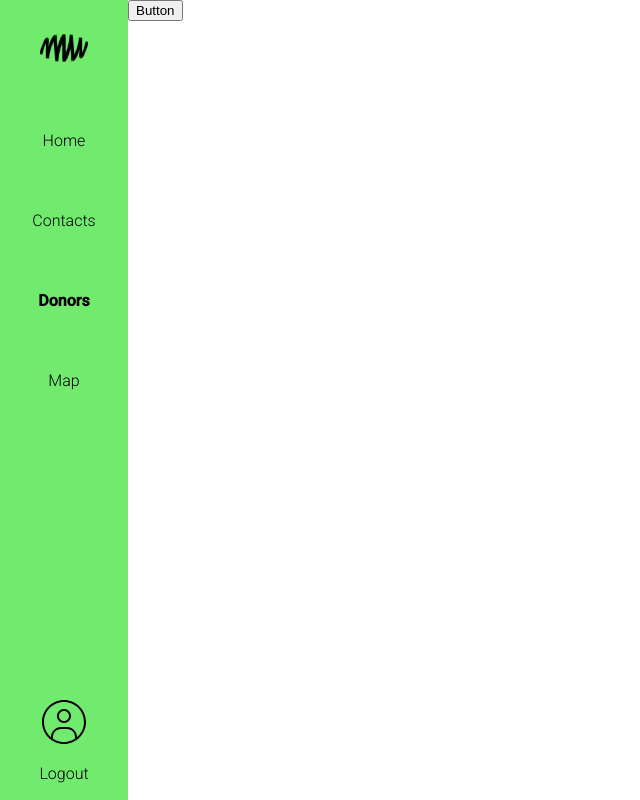
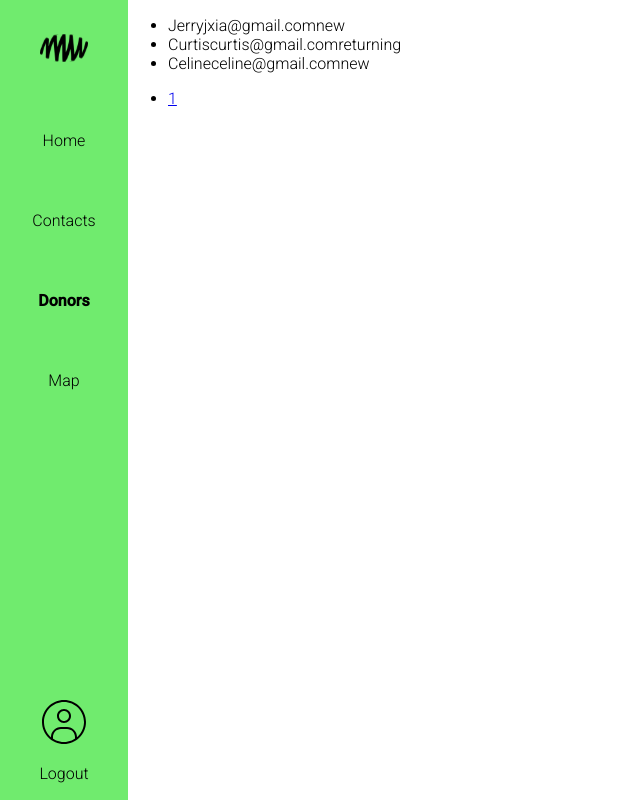
Before and after one commit to hack4impact-mcgill/mu-crm-tool, a React (Create React App) app in the folder frontend/: page /donors in a window 1280 px wide. Shown: the whole page, without its empty margins (0-640 px from the left). Built offline with nearby package versions, Linux system fonts and the light colour scheme; no server answers.

Commit message:
Rough Donor Page with logic

```diff
--- a/frontend/src/components/pages/donors/Posts.tsx
+++ /dev/null
@@ -1,5 +0,0 @@
-import React from "react";
-
-export const Posts = () => {
-  return <div></div>;
-};
--- /dev/null
+++ b/frontend/src/components/pages/donors/donorSlice.ts
@@ -0,0 +1,51 @@
+import { createAsyncThunk, createSlice, PayloadAction } from "@reduxjs/toolkit";
+import type { RootState } from "../../../redux/store";
+import axios from "../../../shared/axios";
+import { Donor } from "./index";
+
+interface DonorState {
+  donors: Donor[];
+  status: "idle" | "pending" | "succeeded" | "failed";
+  error: string | null;
+}
+
+const initialState = {
+  donors: [],
+  status: "idle",
+  error: null,
+} as DonorState;
+
+const listDonors = [
+  // dummy data
+  { name: "Jerry", amount: 23.0, returning: false, email: "jxia@gmail.com" },
+  { name: "Curtis", amount: 12.0, returning: true, email: "curtis@gmail.com" },
+  { name: "Celine", amount: 34.0, returning: false, email: "celine@gmail.com" },
+];
+
+export const getDonors = createAsyncThunk("donors/getDonors", async () => {
+  //   const response = await axios.get("/project");
+  return listDonors;
+});
+
+export const donorSlice = createSlice({
+  name: "donor",
+  initialState,
+  reducers: {},
+  extraReducers: (builder) => {
+    builder
+      .addCase(getDonors.pending, (state, _) => {
+        state.status = "pending";
+      })
+      .addCase(getDonors.fulfilled, (state, action) => {
+        state.donors = action.payload;
+        state.status = "succeeded";
+      })
+      .addCase(getDonors.rejected, (state, _) => {
+        state.status = "failed";
+      });
+  },
+});
+
+export const selectDonors = (state: RootState) => state.donor.donors;
+
+export default donorSlice.reducer;
--- a/frontend/src/components/pages/donors/index.tsx
+++ b/frontend/src/components/pages/donors/index.tsx
@@ -1,20 +1,91 @@
+import { ListProps } from "@material-ui/core";
 import React, { useState, useEffect } from "react";
+import { useAppSelector, useAppDispatch } from "../../../redux/hooks";
+import { getDonors, selectDonors } from "./donorSlice";
 
-function clickMe() {
-  alert("You clicked me!");
+export interface Donor {
+  name: string;
+  amount: number;
+  returning: boolean;
+  email: string;
 }
+
+interface DonorProp {
+  donors: Donor[];
+}
+
+const Donors: React.FC<DonorProp> = ({ donors }) => {
+  return (
+    <ul>
+      {donors.map((donor) => (
+        <li key={donor.name}>
+          {donor.name}
+          {donor.email}
+          {donor.returning ? "returning" : "new"}
+        </li>
+      ))}
+    </ul>
+  );
+};
+
+interface PaginationProp {
+  donorsPerPage: number;
+  totalDonors: number;
+  paginate: Function;
+}
+
+const Pagination: React.FC<PaginationProp> = ({
+  donorsPerPage,
+  totalDonors,
+  paginate,
+}) => {
+  const pageNumbers = [];
+
+  for (let i = 1; i <= Math.ceil(totalDonors / donorsPerPage); i++) {
+    pageNumbers.push(i);
+  }
+
+  return (
+    <nav>
+      <ul>
+        {pageNumbers.map((number) => (
+          <li key={number}>
+            <a onClick={() => paginate(number)} href="!#">
+              {number}
+            </a>
+          </li>
+        ))}
+      </ul>
+    </nav>
+  );
+};
+
 const DonorPage: React.FC = () => {
-  const [posts, setPosts] = useState([]);
+  const donors = useAppSelector(selectDonors);
+  const dispatch = useAppDispatch();
+  useEffect(() => {
+    dispatch(getDonors());
+  }, [dispatch]);
+
   const [loading, setLoading] = useState(false);
   const [currentPage, setCurrentPage] = useState(1);
 
-  const [postsPerPage, setPostsPerPage] = useState(10);
+  const [donorsPerPage, setDonorsPerPage] = useState(15);
 
-  //setPosts(data here)
+  const indexOfLastDonor = currentPage * donorsPerPage;
+  const indexOfFirstDonor = indexOfLastDonor - donorsPerPage;
+  const currentDonors = donors.slice(indexOfFirstDonor, indexOfLastDonor);
+
+  const paginate = (pageNumber: number) => setCurrentPage(pageNumber);
 
   return (
     <div>
-      <button onClick={clickMe}>Button</button>
+      <Donors donors={currentDonors} />
+      <Pagination
+        donorsPerPage={donorsPerPage}
+        totalDonors={donors.length}
+        paginate={paginate}
+      />
     </div>
   );
 };
--- a/frontend/src/redux/reducer.ts
+++ b/frontend/src/redux/reducer.ts
@@ -1,6 +1,8 @@
 import { combineReducers } from "redux";
 import homeReducer from "../components/pages/home/homeSlice";
+import donorReducer from "../components/pages/donors/donorSlice";
 
 export default combineReducers({
   home: homeReducer,
+  donor: donorReducer,
 });
```
Also changed, not shown: 1 other file (tests, documents, lock files or other folders).
